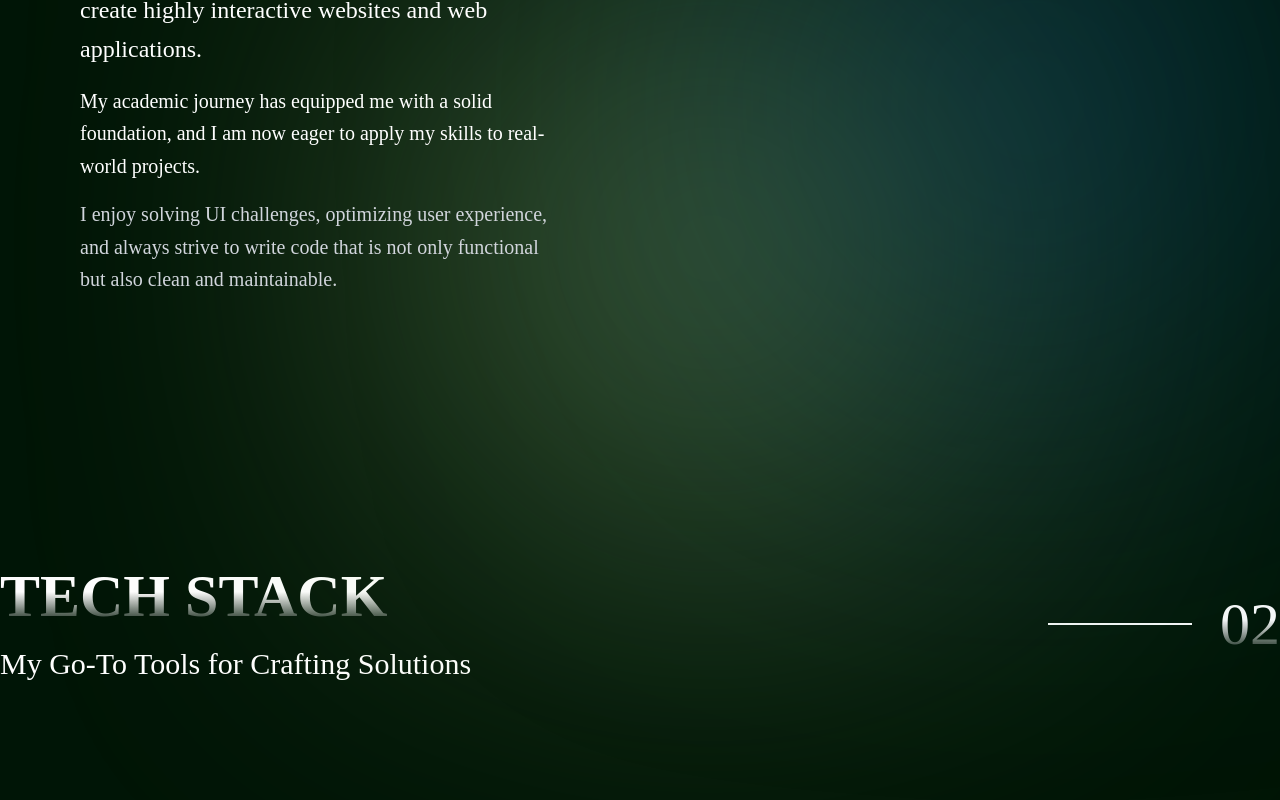
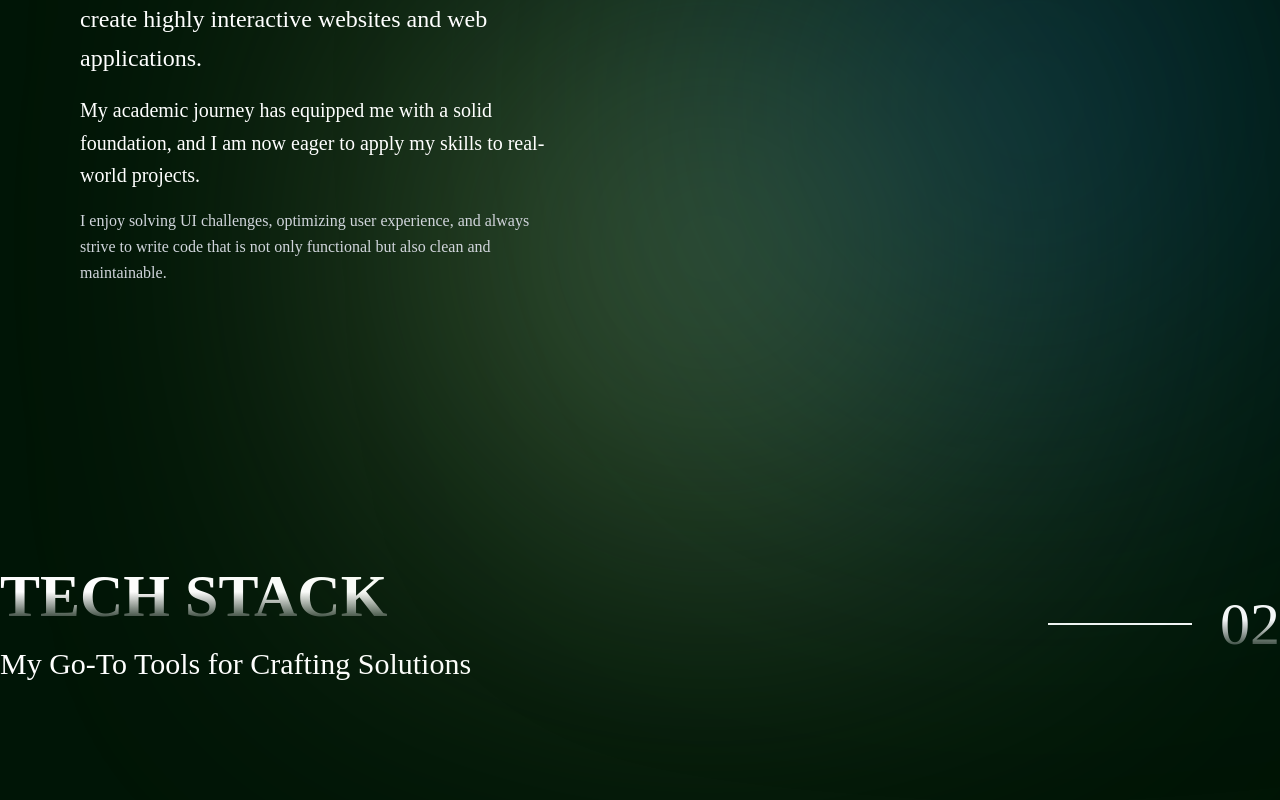
Before and after one commit to phambinh293/portfolio, a React (Vite) app: page / in a window 1280 px wide. Shown: the part 1194-1994 px from the top of the page. Built offline with nearby package versions, Linux system fonts and the light colour scheme; a web font is replaced by a local one.

Commit message:
Revert "Update About.jsx"
This reverts commit 8e2f850626d80f27e2a0b527e1591a767122d3b2.

```diff
--- a/src/sections/About.jsx
+++ b/src/sections/About.jsx
@@ -67,7 +67,7 @@
               am now eager to apply my skills to real-world projects.
             </p>
 
-            <p className="mt-4 text-gray-300 text-sm md:text-xl leading-relaxed">
+            <p className="mt-4 text-gray-300 text-sm md:text-base leading-relaxed">
               I enjoy solving UI challenges, optimizing user experience, and
               always strive to write code that is not only functional but also
               clean and maintainable.
```
